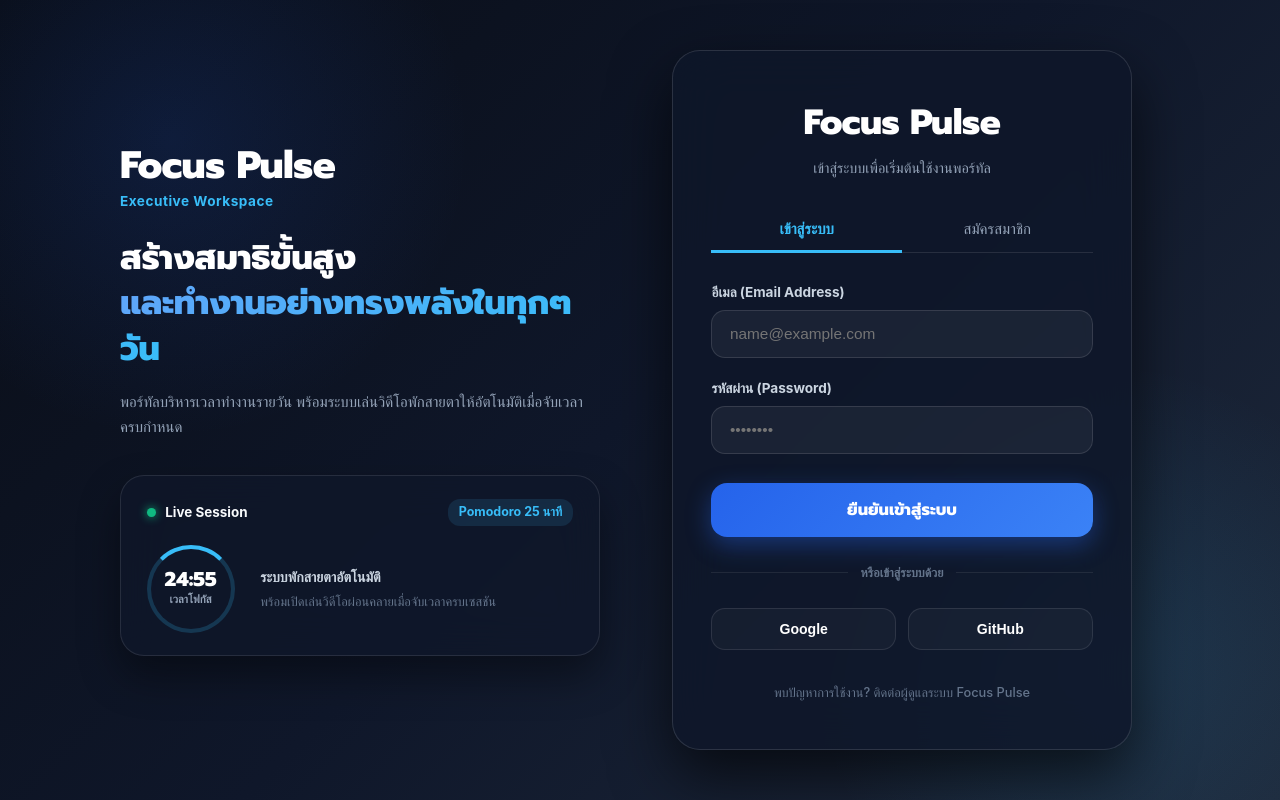
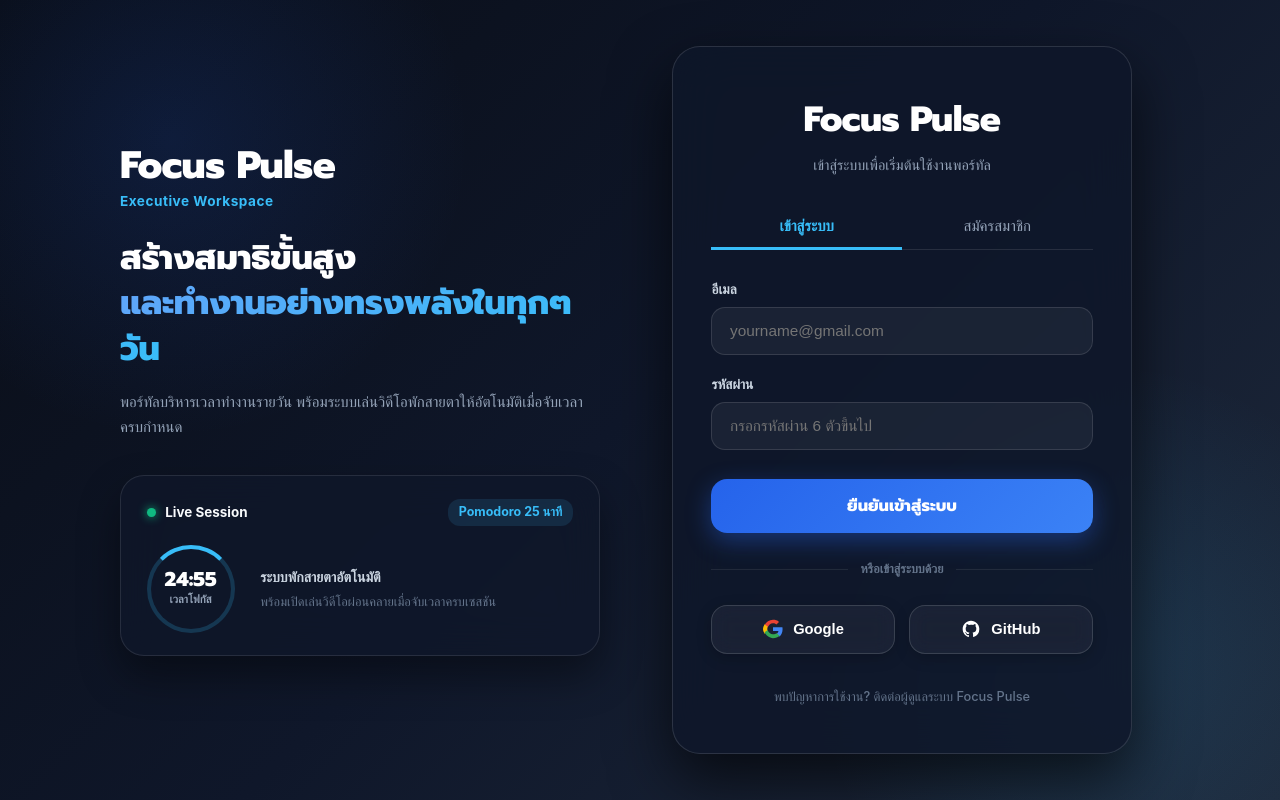
Before and after one commit to Foam-01/Focus-Pulse, a Next.js app in the folder frontend/: page / in a window 1280 px wide. Built offline with nearby package versions, Linux system fonts and the light colour scheme; no server answers; a web font is replaced by a local one.

Commit message:
feat: add authentication modal and login page components for Supabase-based user identity management

```diff
--- a/frontend/src/components/auth/AuthModal.tsx
+++ b/frontend/src/components/auth/AuthModal.tsx
@@ -2,7 +2,7 @@
 
 import React, { useState } from 'react';
 import { supabase } from '../../lib/supabase';
-import { X, Mail, Lock, User, LogIn, UserPlus, ShieldCheck, Chrome, Github } from 'lucide-react';
+import { X, ShieldCheck } from 'lucide-react';
 
 interface AuthModalProps {
   isOpen: boolean;
@@ -193,10 +193,9 @@
               display: 'flex',
               alignItems: 'center',
               justifyContent: 'center',
-              gap: '0.4rem',
             }}
           >
-            <LogIn size={16} /> เข้าสู่ระบบ
+            เข้าสู่ระบบ
           </button>
 
           <button
@@ -215,10 +214,9 @@
               display: 'flex',
               alignItems: 'center',
               justifyContent: 'center',
-              gap: '0.4rem',
             }}
           >
-            <UserPlus size={16} /> สมัครสมาชิก
+            สมัครสมาชิก
           </button>
         </div>
 
@@ -242,8 +240,6 @@
               <label style={{ fontSize: '0.86rem', color: 'var(--text-main)', fontWeight: 700, display: 'block', marginBottom: '0.35rem' }}>
                 ชื่อผู้ใช้งาน
               </label>
-              <div style={{ position: 'relative' }}>
-                <User size={18} style={{ position: 'absolute', left: '1rem', top: '50%', transform: 'translateY(-50%)', color: 'var(--text-muted)' }} />
               <input
                 type="text"
                 required
@@ -252,7 +248,7 @@
                 onChange={(e) => setName(e.target.value)}
                 style={{
                   width: '100%',
-                    padding: '0.78rem 1rem 0.78rem 2.8rem',
+                  padding: '0.78rem 1rem',
                   borderRadius: '14px',
                   border: '1px solid var(--border-card)',
                   background: 'var(--bg-subtle)',
@@ -262,15 +258,12 @@
                 }}
               />
             </div>
-            </div>
           )}
 
           <div>
             <label style={{ fontSize: '0.86rem', color: 'var(--text-main)', fontWeight: 700, display: 'block', marginBottom: '0.35rem' }}>
               อีเมล (Email Address)
             </label>
-            <div style={{ position: 'relative' }}>
-              <Mail size={18} style={{ position: 'absolute', left: '1rem', top: '50%', transform: 'translateY(-50%)', color: 'var(--text-muted)' }} />
             <input
               type="email"
               required
@@ -279,7 +272,7 @@
               onChange={(e) => setEmail(e.target.value)}
               style={{
                 width: '100%',
-                  padding: '0.78rem 1rem 0.78rem 2.8rem',
+                padding: '0.78rem 1rem',
                 borderRadius: '14px',
                 border: '1px solid var(--border-card)',
                 background: 'var(--bg-subtle)',
@@ -289,14 +282,11 @@
               }}
             />
           </div>
-          </div>
 
           <div>
             <label style={{ fontSize: '0.86rem', color: 'var(--text-main)', fontWeight: 700, display: 'block', marginBottom: '0.35rem' }}>
               รหัสผ่าน (Password)
             </label>
-            <div style={{ position: 'relative' }}>
-              <Lock size={18} style={{ position: 'absolute', left: '1rem', top: '50%', transform: 'translateY(-50%)', color: 'var(--text-muted)' }} />
             <input
               type="password"
               required
@@ -306,7 +296,7 @@
               onChange={(e) => setPassword(e.target.value)}
               style={{
                 width: '100%',
-                  padding: '0.78rem 1rem 0.78rem 2.8rem',
+                padding: '0.78rem 1rem',
                 borderRadius: '14px',
                 border: '1px solid var(--border-card)',
                 background: 'var(--bg-subtle)',
@@ -315,7 +305,6 @@
                 outline: 'none',
               }}
             />
-            </div>
           </div>
 
           <button
@@ -332,19 +321,14 @@
               display: 'flex',
               alignItems: 'center',
               justifyContent: 'center',
-              gap: '0.5rem',
             }}
           >
             {loading ? (
               <span>กำลังยืนยันข้อมูล...</span>
             ) : mode === 'login' ? (
-              <>
-                <LogIn size={18} /> <span>เข้าสู่ระบบ</span>
-              </>
+              <span>เข้าสู่ระบบ</span>
             ) : (
-              <>
-                <UserPlus size={18} /> <span>ยืนยันการสมัครสมาชิก</span>
-              </>
+              <span>ยืนยันการสมัครสมาชิก</span>
             )}
           </button>
         </form>
@@ -356,13 +340,15 @@
           <div style={{ flex: 1, height: '1px', background: 'var(--border-card)' }} />
         </div>
 
-        {/* OAuth Provider Buttons */}
+        {/* Official Branded OAuth Buttons */}
         <div style={{ display: 'flex', gap: '0.75rem' }}>
+          {/* Google Button */}
           <button
+            type="button"
             onClick={() => handleOAuthLogin('google')}
             style={{
               flex: 1,
-              padding: '0.7rem',
+              padding: '0.75rem',
               borderRadius: '14px',
               border: '1px solid var(--border-card)',
               background: 'var(--bg-subtle)',
@@ -377,14 +363,22 @@
               transition: 'all 0.2s ease',
             }}
           >
-            <Chrome size={18} color="#ea4335" /> Google
+            <svg width="18" height="18" viewBox="0 0 24 24">
+              <path fill="#ea4335" d="M12 5c1.6 0 3 .6 4.1 1.6l3.1-3.1C17.3 1.7 14.8 1 12 1 7.5 1 3.7 3.6 1.9 7.3l3.7 2.9C6.5 7.4 9 5 12 5z"/>
+              <path fill="#4285f4" d="M23.5 12.3c0-.8-.1-1.6-.2-2.3H12v4.5h6.5c-.3 1.5-1.1 2.8-2.4 3.7l3.7 2.9c2.2-2 3.7-5 3.7-8.8z"/>
+              <path fill="#fbbc05" d="M5.6 14.8c-.3-.8-.4-1.8-.4-2.8s.1-2 .4-2.8L1.9 6.3C.7 8.7 0 10.3 0 12s.7 3.3 1.9 5.7l3.7-2.9z"/>
+              <path fill="#34a853" d="M12 23c3.2 0 6-1.1 8-3l-3.7-2.9c-1.1.7-2.5 1.2-4.3 1.2-3 0-5.5-2.4-6.4-5.2L1.9 16c1.8 3.7 5.6 7 10.1 7z"/>
+            </svg>
+            <span>Google</span>
           </button>
 
+          {/* GitHub Button */}
           <button
+            type="button"
             onClick={() => handleOAuthLogin('github')}
             style={{
               flex: 1,
-              padding: '0.7rem',
+              padding: '0.75rem',
               borderRadius: '14px',
               border: '1px solid var(--border-card)',
               background: 'var(--bg-subtle)',
@@ -399,7 +393,10 @@
               transition: 'all 0.2s ease',
             }}
           >
-            <Github size={18} /> GitHub
+            <svg width="18" height="18" fill="currentColor" viewBox="0 0 24 24">
+              <path fillRule="evenodd" clipRule="evenodd" d="M12 2C6.477 2 2 6.484 2 12.017c0 4.425 2.865 8.18 6.839 9.504.5.092.682-.217.682-.483 0-.237-.008-.868-.013-1.703-2.782.605-3.369-1.343-3.369-1.343-.454-1.158-1.11-1.466-1.11-1.466-.908-.62.069-.608.069-.608 1.003.07 1.53 1.032 1.53 1.032.892 1.53 2.341 1.088 2.91.832.092-.647.35-1.088.636-1.338-2.22-.253-4.555-1.113-4.555-4.951 0-1.093.39-1.988 1.029-2.688-.103-.253-.446-1.272.098-2.65 0 0 .84-.27 2.75 1.026A9.564 9.564 0 0112 6.844c.85.004 1.705.115 2.504.337 1.909-1.296 2.747-1.027 2.747-1.027.546 1.379.202 2.398.1 2.651.64.7 1.028 1.595 1.028 2.688 0 3.848-2.339 4.695-4.566 4.943.359.309.678.92.678 1.855 0 1.338-.012 2.419-.012 2.747 0 .268.18.58.688.482A10.019 10.019 0 0022 12.017C22 6.484 17.522 2 12 2z"/>
+            </svg>
+            <span>GitHub</span>
           </button>
         </div>
       </div>
--- a/frontend/src/components/auth/LoginPage.tsx
+++ b/frontend/src/components/auth/LoginPage.tsx
@@ -163,7 +163,7 @@
           zIndex: 2,
         }}
       >
-        {/* LEFT PANEL: Perfectly Copywritten & Balanced Hero Section */}
+        {/* LEFT PANEL: Hero Section */}
         <div style={{ paddingRight: '0.5rem' }}>
           {/* Brand Header */}
           <div style={{ marginBottom: '1.4rem' }}>
@@ -274,7 +274,7 @@
           </div>
         </div>
 
-        {/* RIGHT PANEL: Clean Centered Card Layout (No Badge Box Above Title) */}
+        {/* RIGHT PANEL: Clean Form Card with Natural Typography Labels */}
         <div
           className="glass-card"
           style={{
@@ -288,7 +288,7 @@
             backdropFilter: 'blur(24px)',
           }}
         >
-          {/* Top Header without FP Badge */}
+          {/* Top Header */}
           <div style={{ textAlign: 'center', marginBottom: '1.8rem' }}>
             <h2
               style={{
@@ -395,7 +395,7 @@
             </div>
           )}
 
-          {/* Clean Input Form */}
+          {/* Clean Input Form (Natural Clean Thai Typography Labels) */}
           <form onSubmit={handleSubmit} style={{ display: 'flex', flexDirection: 'column', gap: '1.2rem' }}>
             {mode === 'register' && (
               <div>
@@ -405,7 +405,7 @@
                 <input
                   type="text"
                   required
-                  placeholder="ระบุชื่อผู้ใช้งาน"
+                  placeholder="กรอกชื่อของคุณ"
                   value={name}
                   onChange={(e) => setName(e.target.value)}
                   style={{
@@ -425,12 +425,12 @@
 
             <div>
               <label style={{ fontSize: '0.85rem', color: '#cbd5e1', fontWeight: 700, display: 'block', marginBottom: '0.4rem' }}>
-                อีเมล (Email Address)
+                อีเมล
               </label>
               <input
                 type="email"
                 required
-                placeholder="name@example.com"
+                placeholder="yourname@gmail.com"
                 value={email}
                 onChange={(e) => setEmail(e.target.value)}
                 style={{
@@ -449,13 +449,13 @@
 
             <div>
               <label style={{ fontSize: '0.85rem', color: '#cbd5e1', fontWeight: 700, display: 'block', marginBottom: '0.4rem' }}>
-                รหัสผ่าน (Password)
+                รหัสผ่าน
               </label>
               <input
                 type="password"
                 required
                 minLength={6}
-                placeholder="••••••••"
+                placeholder="กรอกรหัสผ่าน 6 ตัวขึ้นไป"
                 value={password}
                 onChange={(e) => setPassword(e.target.value)}
                 style={{
@@ -502,48 +502,74 @@
             </button>
           </form>
 
-          {/* Social OAuth Buttons */}
+          {/* Social OAuth Divider */}
           <div style={{ display: 'flex', alignItems: 'center', margin: '1.6rem 0', gap: '0.8rem' }}>
             <div style={{ flex: 1, height: '1px', background: 'rgba(255, 255, 255, 0.08)' }} />
             <span style={{ fontSize: '0.78rem', color: '#64748b', fontWeight: 600 }}>หรือเข้าสู่ระบบด้วย</span>
             <div style={{ flex: 1, height: '1px', background: 'rgba(255, 255, 255, 0.08)' }} />
           </div>
 
-          <div style={{ display: 'flex', gap: '0.75rem' }}>
+          {/* Executive Branded OAuth Social Buttons */}
+          <div style={{ display: 'flex', gap: '0.85rem' }}>
+            {/* Google Button */}
             <button
+              type="button"
               onClick={() => handleOAuthLogin('google')}
               style={{
                 flex: 1,
-                padding: '0.75rem',
-                borderRadius: '14px',
-                border: '1px solid rgba(255, 255, 255, 0.1)',
-                background: 'rgba(255, 255, 255, 0.03)',
+                padding: '0.85rem 1rem',
+                borderRadius: '16px',
+                border: '1px solid rgba(255, 255, 255, 0.14)',
+                background: 'rgba(255, 255, 255, 0.05)',
                 color: '#ffffff',
-                fontSize: '0.88rem',
+                fontSize: '0.92rem',
                 fontWeight: 700,
                 cursor: 'pointer',
-                textAlign: 'center',
+                display: 'flex',
+                alignItems: 'center',
+                justifyContent: 'center',
+                gap: '0.65rem',
+                backdropFilter: 'blur(10px)',
+                boxShadow: '0 4px 15px rgba(0, 0, 0, 0.2)',
+                transition: 'all 0.25s ease',
               }}
             >
-              Google
+              <svg width="20" height="20" viewBox="0 0 24 24">
+                <path fill="#ea4335" d="M12 5c1.6 0 3 .6 4.1 1.6l3.1-3.1C17.3 1.7 14.8 1 12 1 7.5 1 3.7 3.6 1.9 7.3l3.7 2.9C6.5 7.4 9 5 12 5z"/>
+                <path fill="#4285f4" d="M23.5 12.3c0-.8-.1-1.6-.2-2.3H12v4.5h6.5c-.3 1.5-1.1 2.8-2.4 3.7l3.7 2.9c2.2-2 3.7-5 3.7-8.8z"/>
+                <path fill="#fbbc05" d="M5.6 14.8c-.3-.8-.4-1.8-.4-2.8s.1-2 .4-2.8L1.9 6.3C.7 8.7 0 10.3 0 12s.7 3.3 1.9 5.7l3.7-2.9z"/>
+                <path fill="#34a853" d="M12 23c3.2 0 6-1.1 8-3l-3.7-2.9c-1.1.7-2.5 1.2-4.3 1.2-3 0-5.5-2.4-6.4-5.2L1.9 16c1.8 3.7 5.6 7 10.1 7z"/>
+              </svg>
+              <span>Google</span>
             </button>
 
+            {/* GitHub Button */}
             <button
+              type="button"
               onClick={() => handleOAuthLogin('github')}
               style={{
                 flex: 1,
-                padding: '0.75rem',
-                borderRadius: '14px',
-                border: '1px solid rgba(255, 255, 255, 0.1)',
-                background: 'rgba(255, 255, 255, 0.03)',
+                padding: '0.85rem 1rem',
+                borderRadius: '16px',
+                border: '1px solid rgba(255, 255, 255, 0.14)',
+                background: 'rgba(255, 255, 255, 0.05)',
                 color: '#ffffff',
-                fontSize: '0.88rem',
+                fontSize: '0.92rem',
                 fontWeight: 700,
                 cursor: 'pointer',
-                textAlign: 'center',
+                display: 'flex',
+                alignItems: 'center',
+                justifyContent: 'center',
+                gap: '0.65rem',
+                backdropFilter: 'blur(10px)',
+                boxShadow: '0 4px 15px rgba(0, 0, 0, 0.2)',
+                transition: 'all 0.25s ease',
               }}
             >
-              GitHub
+              <svg width="20" height="20" fill="currentColor" viewBox="0 0 24 24">
+                <path fillRule="evenodd" clipRule="evenodd" d="M12 2C6.477 2 2 6.484 2 12.017c0 4.425 2.865 8.18 6.839 9.504.5.092.682-.217.682-.483 0-.237-.008-.868-.013-1.703-2.782.605-3.369-1.343-3.369-1.343-.454-1.158-1.11-1.466-1.11-1.466-.908-.62.069-.608.069-.608 1.003.07 1.53 1.032 1.53 1.032.892 1.53 2.341 1.088 2.91.832.092-.647.35-1.088.636-1.338-2.22-.253-4.555-1.113-4.555-4.951 0-1.093.39-1.988 1.029-2.688-.103-.253-.446-1.272.098-2.65 0 0 .84-.27 2.75 1.026A9.564 9.564 0 0112 6.844c.85.004 1.705.115 2.504.337 1.909-1.296 2.747-1.027 2.747-1.027.546 1.379.202 2.398.1 2.651.64.7 1.028 1.595 1.028 2.688 0 3.848-2.339 4.695-4.566 4.943.359.309.678.92.678 1.855 0 1.338-.012 2.419-.012 2.747 0 .268.18.58.688.482A10.019 10.019 0 0022 12.017C22 6.484 17.522 2 12 2z"/>
+              </svg>
+              <span>GitHub</span>
             </button>
           </div>
 
```
Also changed, not shown: 1 other file (tests, documents, lock files or other folders). Lines whose indentation alone changed are shown as unchanged.
